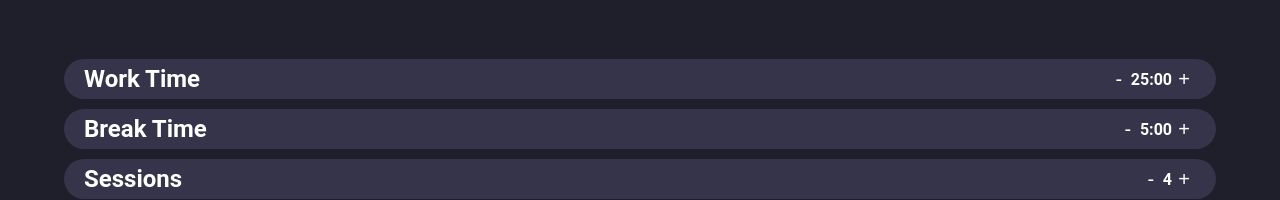
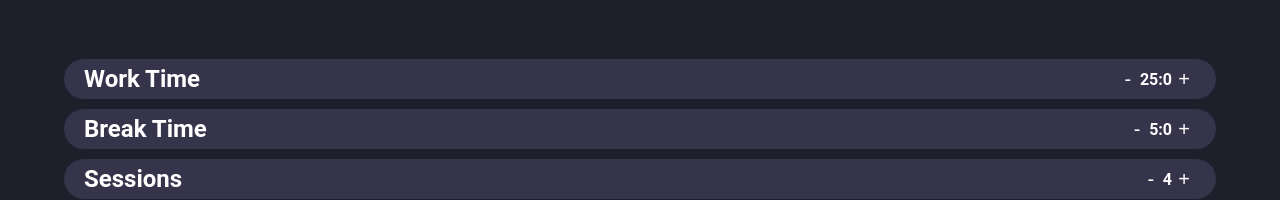
Before and after one commit to Wesley-Nunes/pomodoro, a React (Create React App) app: page / in a window 1280 px wide. Shown: the part 281-481 px from the top of the page. Built offline with nearby package versions, Linux system fonts and the light colour scheme.

Commit message:
feat: Implement the getValues in the StartPage

```diff
--- a/src/pages/StartPage.jsx
+++ b/src/pages/StartPage.jsx
@@ -3,15 +3,19 @@ import React from 'react';
 import {
   Title, Settings, PageWrapper, Button, MyLink,
 } from '../components';
+import { useTimer } from '../services';
 
 function StartPage() {
+  const { getValues } = useTimer();
+  const { sessions, workTime, breakTime } = getValues();
+
   return (
     <PageWrapper>
       <Title />
       <div>
-        <Settings name="Work Time" value="25:00" />
-        <Settings name="Break Time" value="5:00" />
-        <Settings name="Sessions" value="4" />
+        <Settings name="Work Time" value={`${workTime.minutes}:${workTime.seconds}`} />
+        <Settings name="Break Time" value={`${breakTime.minutes}:${breakTime.seconds}`} />
+        <Settings name="Sessions" value={`${sessions}`} />
       </div>
       <MyLink targetPage="/work-time">
         <Button bgColor="primary">Start</Button>
```
